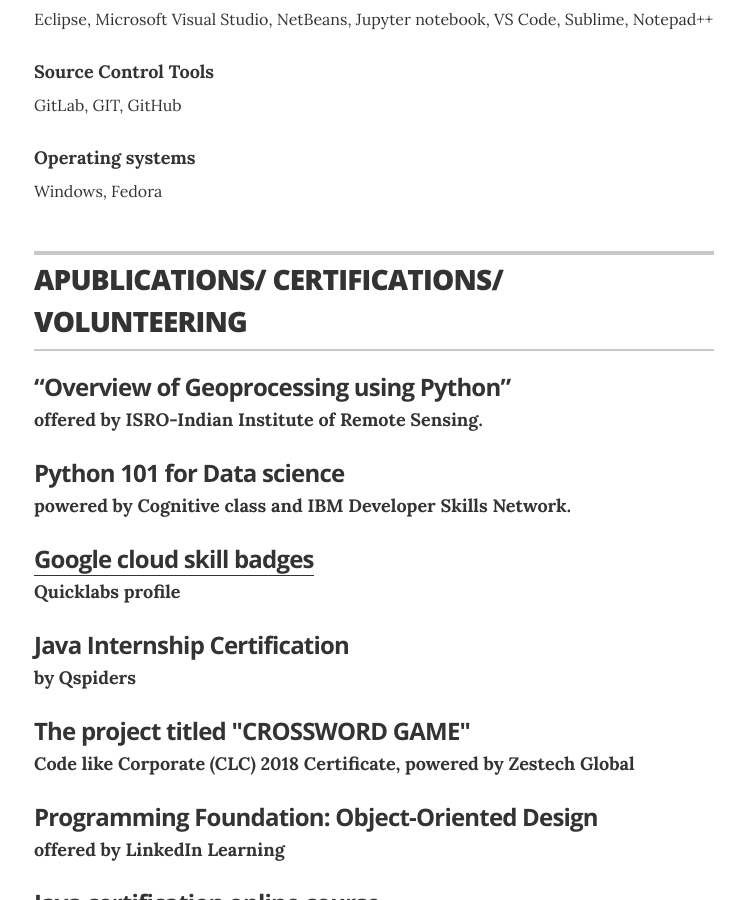
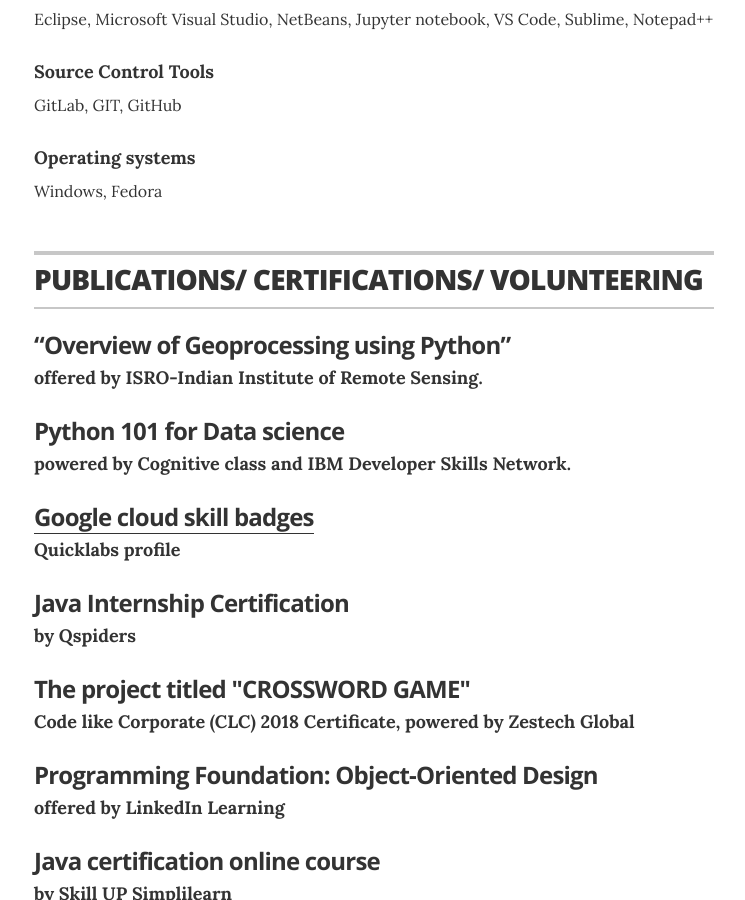
Before and after one commit to Sandhya-VA/resume, a Jekyll site: the page built from index.html, in a window 1280 px wide and 900 px high, scrolled down 3250 px. Shown: the whole window, without its empty margins (266-1011 px from the left). Built offline with Jekyll 4.4.1, drawn with Linux system fonts in a browser that asks for light colours.

Commit message:
Update resume.html

```diff
--- a/_layouts/resume.html
+++ b/_layouts/resume.html
@@ -160,13 +160,13 @@
       <section class="content-section">
 
         <header class="section-header">
-          <h2>APUBLICATIONS/ CERTIFICATIONS/ VOLUNTEERING</h2>
+          <h2>PUBLICATIONS/ CERTIFICATIONS/ VOLUNTEERING</h2>
         </header>
 
         {% for association in site.data.associations %}
         <div class="resume-item" itemscope itemprop="memberOf" itemtype="http://schema.org/Organization">
-          <h2 class="resume-item-title" itemprop="name">{% if association.url %}<a href="{{ association.url }}">{{ association.organization }}</a>{% else %}{{ association.organization }}{% endif %}</h2>
-          <h1 class="resume-item-details" itemprop="description">{{ association.role }}</h1>
+          <h3 class="resume-item-title" itemprop="name">{% if association.url %}<a href="{{ association.url }}">{{ association.organization }}</a>{% else %}{{ association.organization }}{% endif %}</h3>
+          <h4 class="resume-item-details" itemprop="description">{{ association.role }}</h4>
           <!-- &bull; {{ association.year }}</h4> -->
           <!-- <p class="resume-item-copy">{{ association.summary }}</p>  -->
         </div>
```
